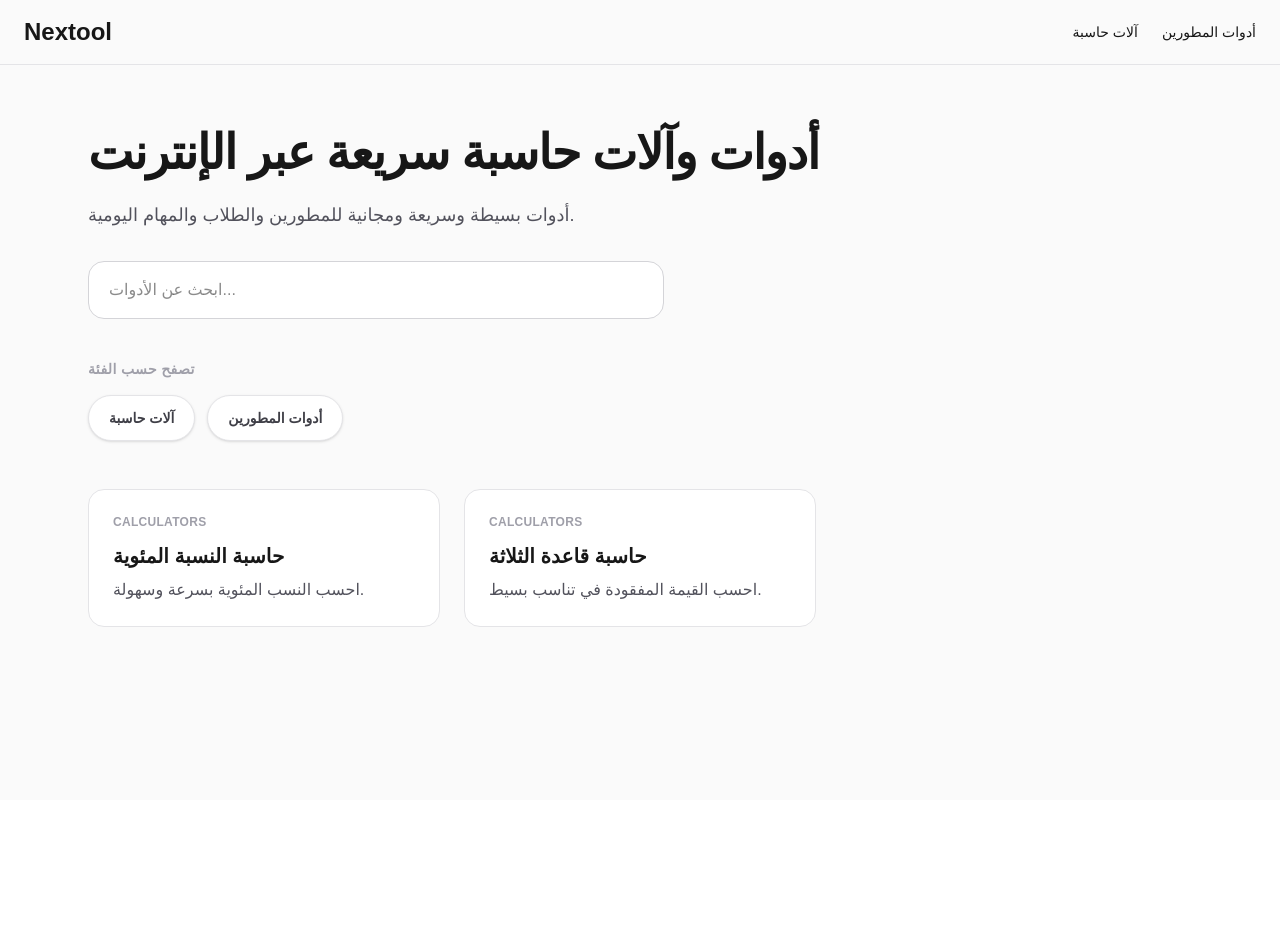
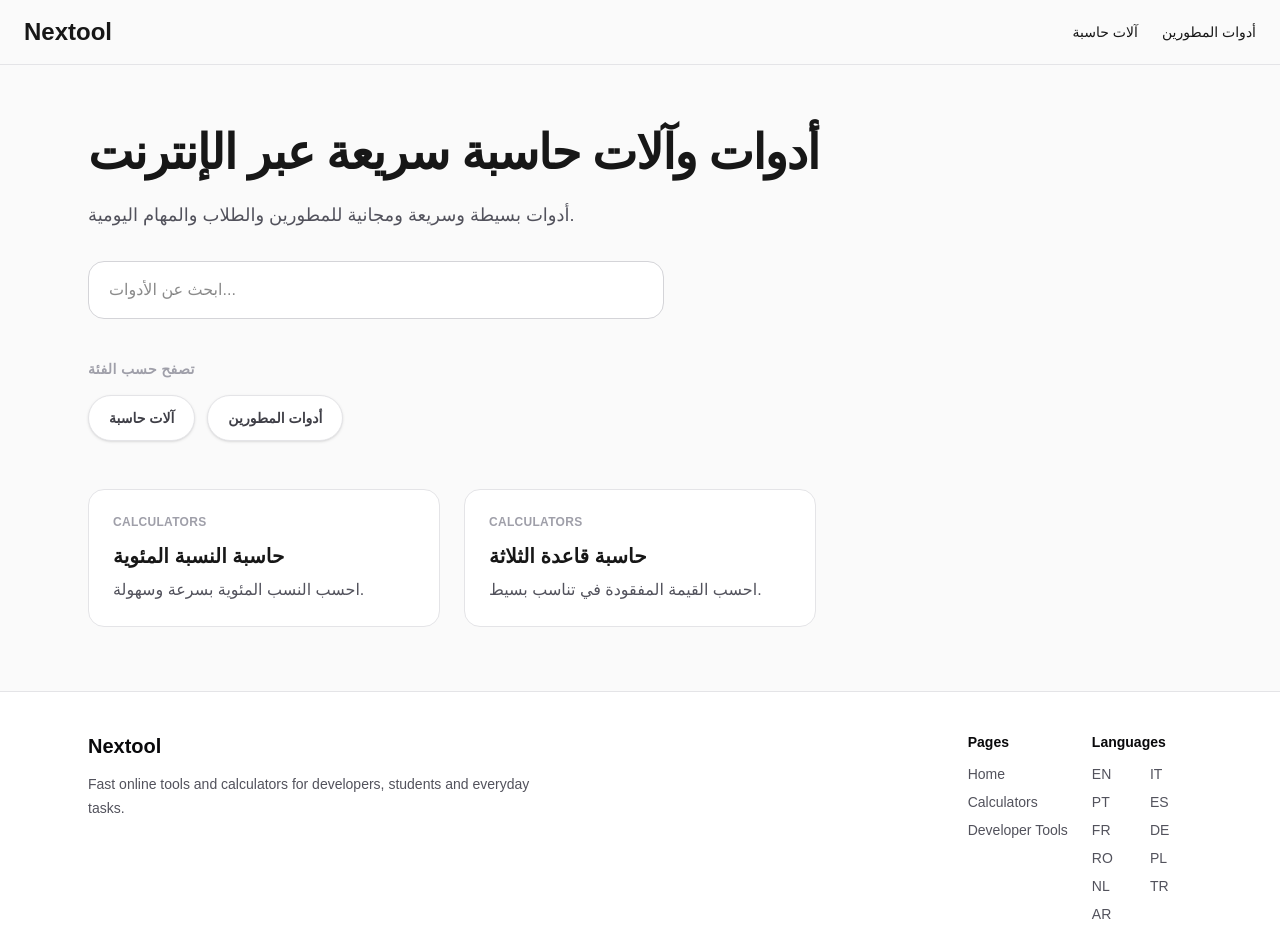
Before and after one commit to nextool-online/nextool, a Next.js app: page /ar in a window 1280 px wide. Shown: the top 952 px of the page. Before the commit the page ends 800 px from the top, so only its background shows below. Built offline with nearby package versions, Linux system fonts and the light colour scheme.

Commit message:
Add global footer

```diff
--- a/app/[lang]/page.tsx
+++ b/app/[lang]/page.tsx
@@ -6,7 +6,7 @@ import { categories } from "../../data/categories";
 import { dictionary } from "../../data/dictionary";
 import { getText } from "../../data/i18n";
 import { languages } from "../../data/languages";
-
+import Footer from "../../components/layout/Footer";
 import { tools } from "../../tools/registry";
 
 import type { LanguageCode } from "../../data/languages";
@@ -182,6 +182,7 @@ export default async function HomePage({
           ))}
         </div>
       </section>
+      <Footer lang={lang} />
     </main>
   );
 }
--- /dev/null
+++ b/components/layout/Footer.tsx
@@ -0,0 +1,64 @@
+import Link from "next/link";
+
+import { languages, type LanguageCode } from "../../data/languages";
+
+type FooterProps = {
+  lang: LanguageCode;
+};
+
+export default function Footer({ lang }: FooterProps) {
+  return (
+    <footer className="border-t border-zinc-200 bg-white">
+      <div className="mx-auto grid max-w-6xl gap-8 px-6 py-10 md:grid-cols-[1fr_auto]">
+        <div>
+          <Link href={`/${lang}`} className="text-xl font-bold text-zinc-950">
+            Nextool
+          </Link>
+
+          <p className="mt-3 max-w-md text-sm leading-6 text-zinc-600">
+            Fast online tools and calculators for developers, students and
+            everyday tasks.
+          </p>
+        </div>
+
+        <div className="grid gap-6 text-sm md:grid-cols-2">
+          <div>
+            <p className="font-semibold text-zinc-950">Pages</p>
+
+            <div className="mt-3 grid gap-2 text-zinc-600">
+              <Link href={`/${lang}`} className="hover:text-zinc-950">
+                Home
+              </Link>
+              <Link href={`/${lang}/categories/calculators`} className="hover:text-zinc-950">
+                Calculators
+              </Link>
+              <Link href={`/${lang}/categories/developer-tools`} className="hover:text-zinc-950">
+                Developer Tools
+              </Link>
+            </div>
+          </div>
+
+          <div>
+            <p className="font-semibold text-zinc-950">Languages</p>
+
+            <div className="mt-3 grid grid-cols-2 gap-x-4 gap-y-2 text-zinc-600">
+              {languages.map((language) => (
+                <Link
+                  key={language.code}
+                  href={`/${language.code}`}
+                  className="hover:text-zinc-950"
+                >
+                  {language.code.toUpperCase()}
+                </Link>
+              ))}
+            </div>
+          </div>
+        </div>
+      </div>
+
+      <div className="border-t border-zinc-100 px-6 py-4 text-center text-xs text-zinc-500">
+        © {new Date().getFullYear()} Nextool. All rights reserved.
+      </div>
+    </footer>
+  );
+}
--- a/components/layout/ToolPageLayout.tsx
+++ b/components/layout/ToolPageLayout.tsx
@@ -1,7 +1,8 @@
+import Footer from "./Footer";
 import Navbar from "./Navbar";
 
+import { dictionary } from "../../data/dictionary";
 import { getText } from "../../data/i18n";
-import { dictionary } from "../../data/dictionary";
 
 import type { LanguageCode } from "../../data/languages";
 
@@ -39,6 +40,8 @@ export default function ToolPageLayout({
 
         {children}
       </section>
+
+      <Footer lang={lang} />
     </main>
   );
 }
```
